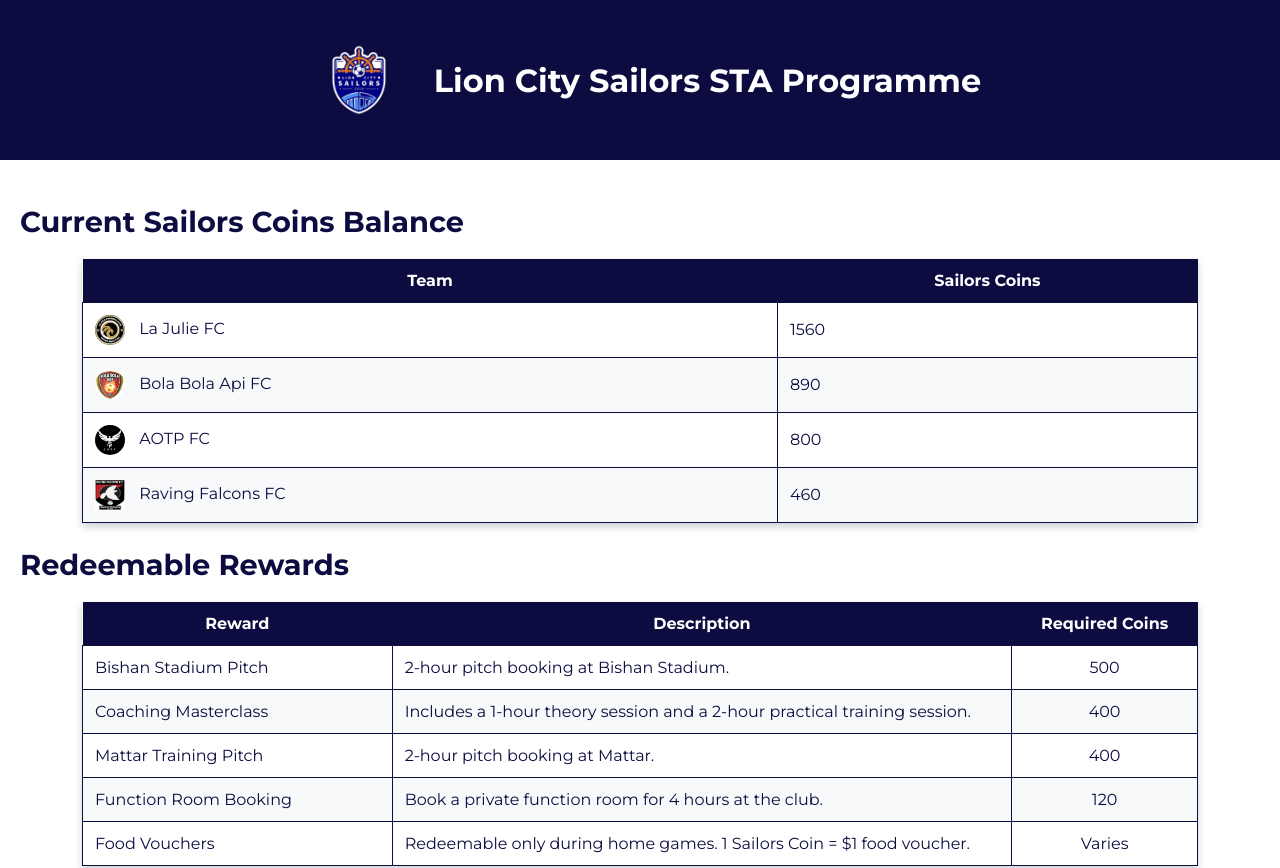
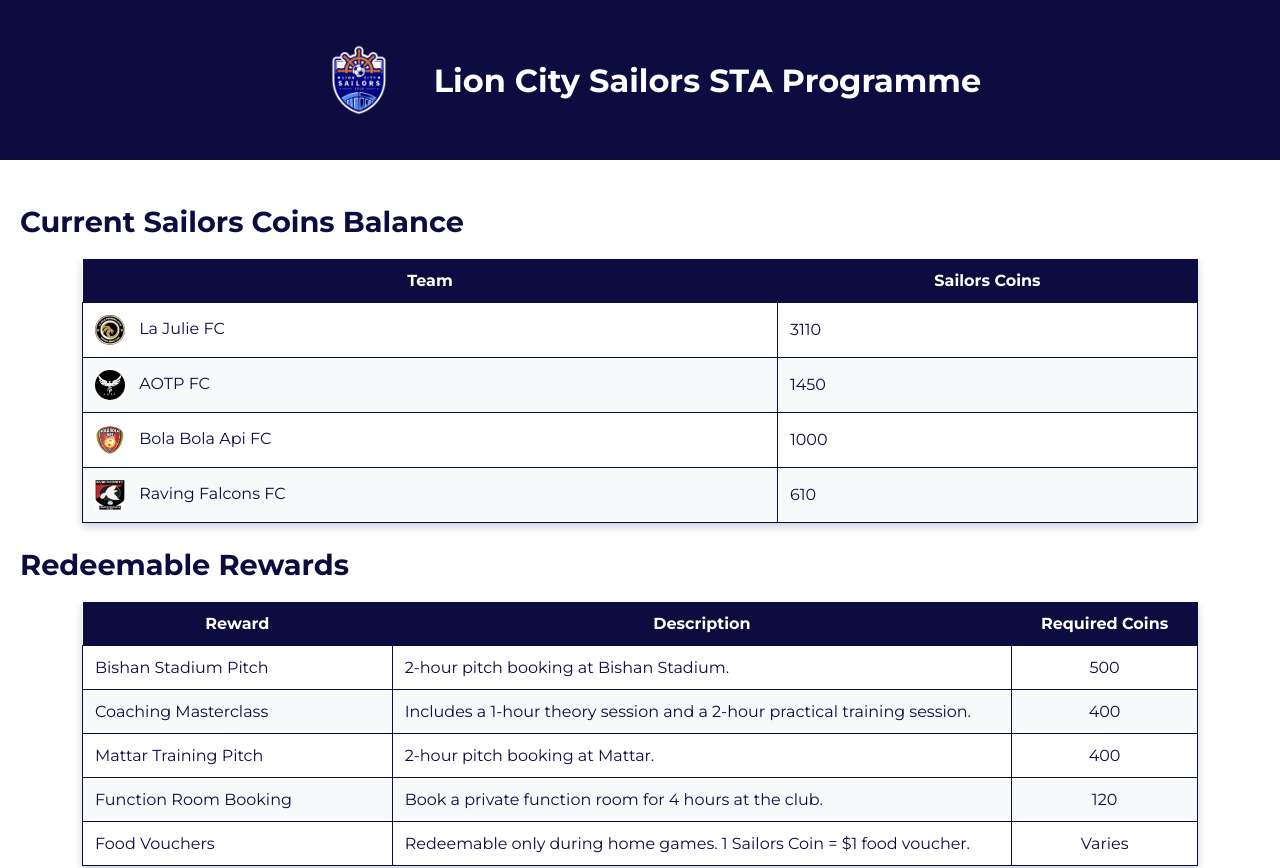
Before and after one commit to gregleejy/lcs-sta-website, a plain HTML site: page index.html in a window 1280 px wide. Shown: the top 868 px of the page. Drawn offline with Linux system fonts and the light colour scheme.

Commit message:
Update index.html

```diff
--- a/index.html
+++ b/index.html
@@ -33,28 +33,28 @@
                                 <img src="images/lajulie.jpg" alt="La Julie FC Logo" class="team-logo">
                                 La Julie FC
                             </td>
-                            <td id="La Julie FC">1560</td>
+                            <td id="La Julie FC">3110</td>
+                        </tr>
+                        <tr>
+                            <td>
+                                <img src="images/aotp.jpg" alt="AOTP FC Logo" class="team-logo">
+                                AOTP FC
+                            </td>
+                            <td id="AOTP FC">1450</td>
                         </tr>
                         <tr>
                             <td>
                                 <img src="images/bolabolaapi.jpg" alt="Bola Bola Api FC Logo" class="team-logo">
                                 Bola Bola Api FC
                             </td>
-                            <td id="Bola Bola Api FC">890</td>
-                        </tr>
-                        <tr>
-                            <td>
-                                <img src="images/aotp.jpg" alt="AOTP FC Logo" class="team-logo">
-                                AOTP FC
-                            </td>
-                            <td id="AOTP FC">800</td>
+                            <td id="Bola Bola Api FC">1000</td>
                         </tr>
                         <tr>
                             <td>
                                 <img src="images/ravingfalcons.jpg" alt="Raving Falcons FC Logo" class="raving-logo">
                                 Raving Falcons FC
                             </td>
-                            <td id="Raving Falcons FC">460</td>
+                            <td id="Raving Falcons FC">610</td>
                         </tr>
                     </tbody>
                 </table>
```
